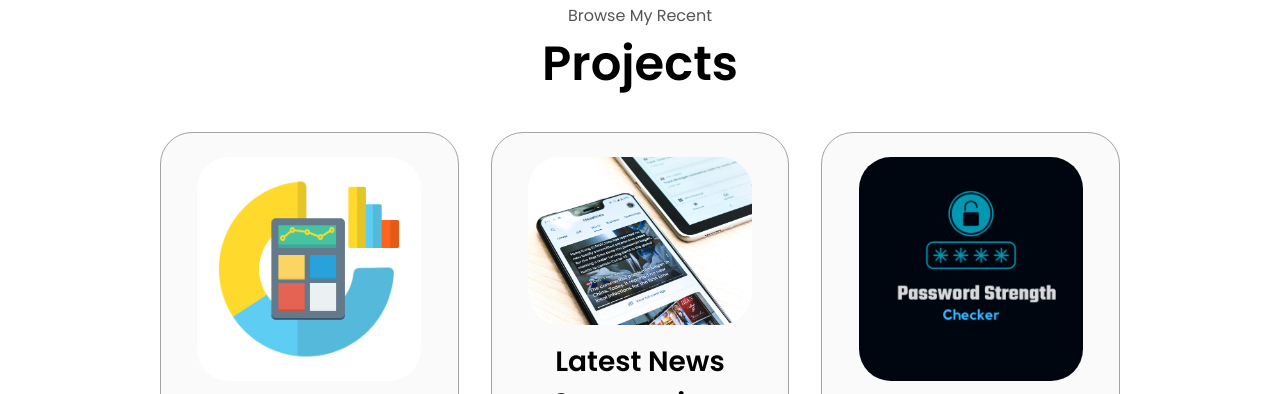
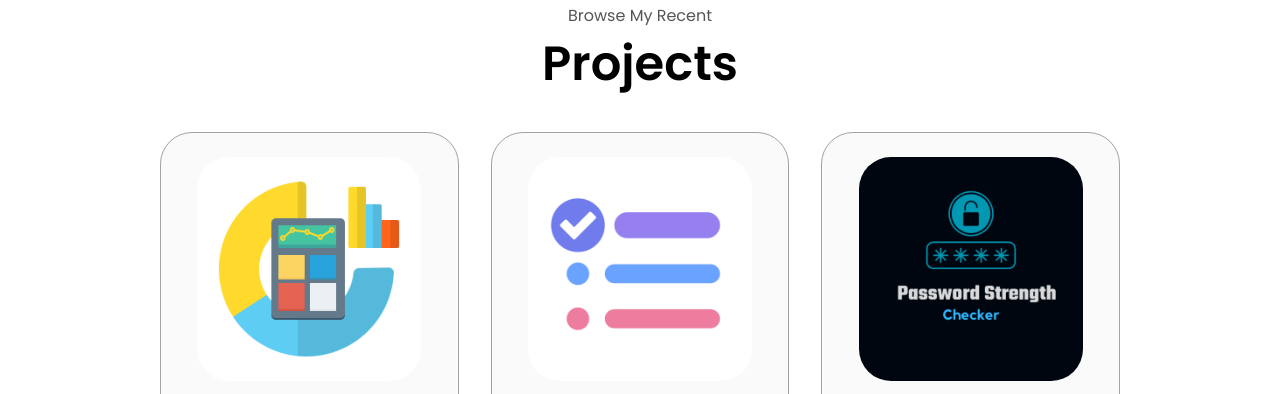
Before and after one commit to Kayng2901/Personal-Portfolio, a plain HTML site: page index.html in a window 1280 px wide. Shown: the part 2461-2855 px from the top of the page. Drawn offline with Linux system fonts and the light colour scheme.

Commit message:
Update index.html

```diff
--- a/index.html
+++ b/index.html
@@ -261,7 +261,7 @@
           <div class="details-container color-container">
             <div class="article-container">
               <img
-                src="./News_Summarizer.jpg"
+                src="./assets/To-Do.png"
                 alt="News Summarizer"
                 class="project-img"
               />
```
